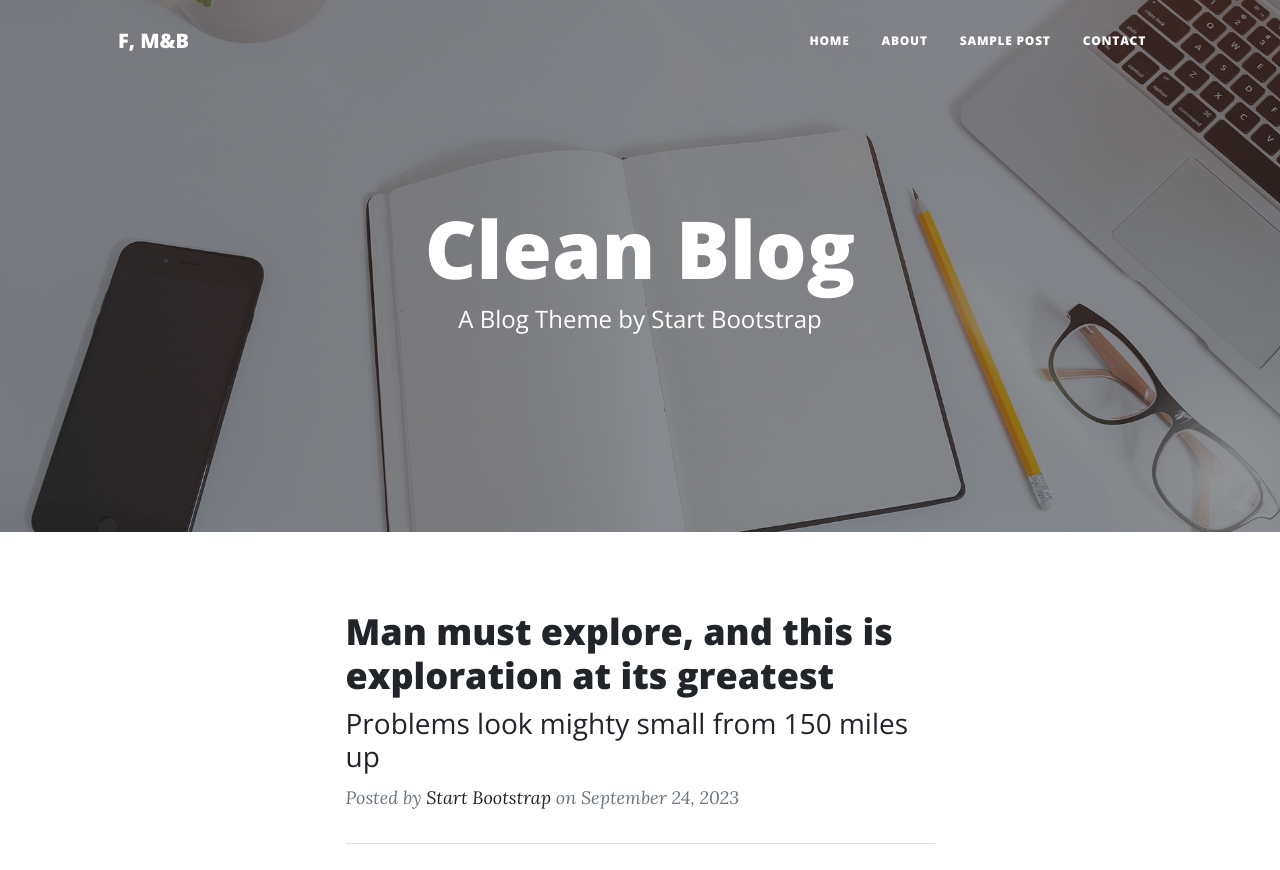
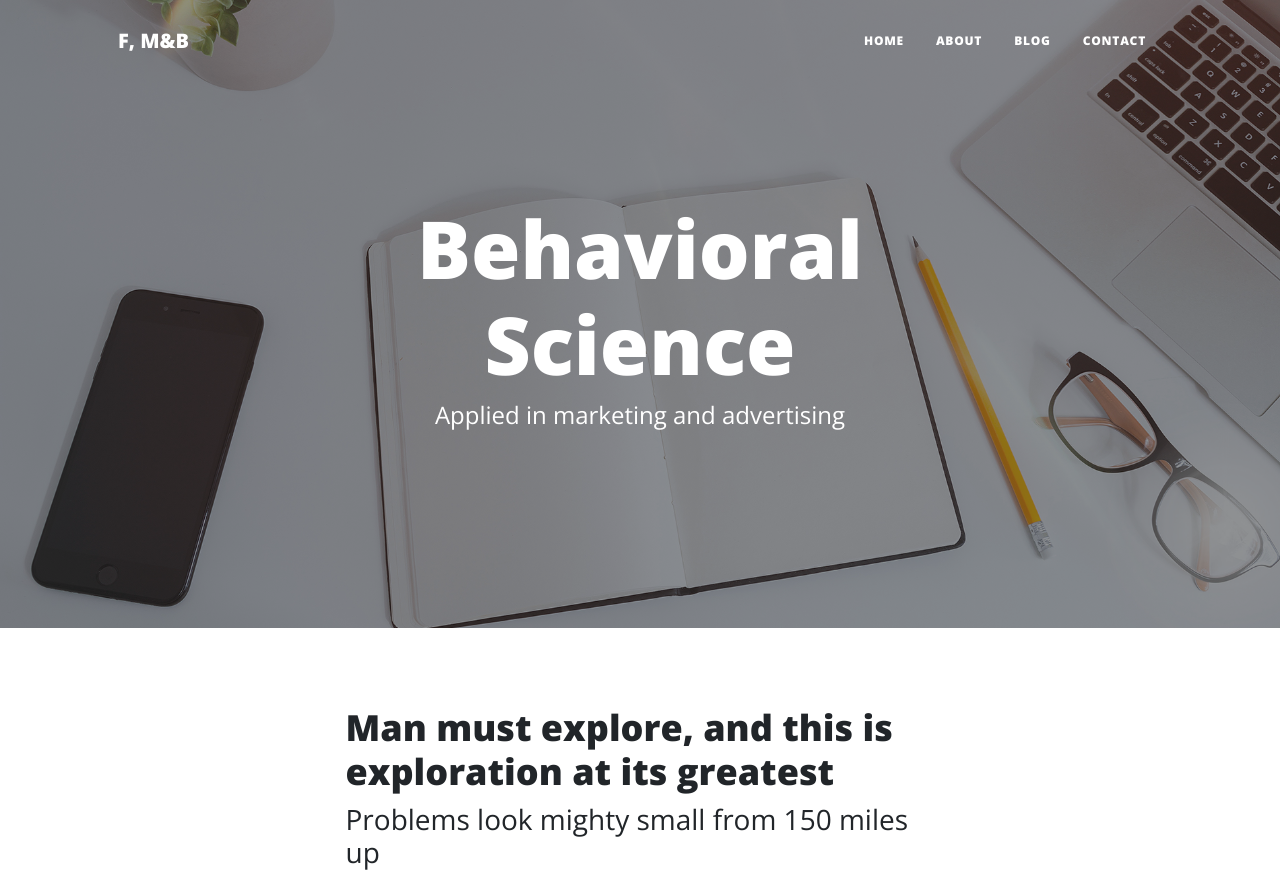
Before and after one commit to V-FOR-VEND3TTA/freud_maslow_beyond, a Django app: page / in a window 1280 px wide. Shown: the top 870 px of the page. Run offline with Django 5.2, Linux system fonts and the light colour scheme; some libraries are stand-ins or nearby versions.

Commit message:
Modified the index page to pick up static assets

```diff
--- a/templates/index.html
+++ b/templates/index.html
@@ -20,7 +20,7 @@
         <!-- Navigation-->
         <nav class="navbar navbar-expand-lg navbar-light" id="mainNav">
             <div class="container px-4 px-lg-5">
-                <a class="navbar-brand" href="index.html">F, M&B</a>
+                <a class="navbar-brand" href="{% url 'index' %}">F, M&B</a>
                 <button class="navbar-toggler" type="button" data-bs-toggle="collapse" data-bs-target="#navbarResponsive" aria-controls="navbarResponsive" aria-expanded="false" aria-label="Toggle navigation">
                     Menu
                     <i class="fas fa-bars"></i>
@@ -29,20 +29,20 @@
                     <ul class="navbar-nav ms-auto py-4 py-lg-0">
                         <li class="nav-item"><a class="nav-link px-lg-3 py-3 py-lg-4" href="{% url 'index' %}">Home</a></li>
                         <li class="nav-item"><a class="nav-link px-lg-3 py-3 py-lg-4" href="{% url 'about' %}">About</a></li>
-                        <li class="nav-item"><a class="nav-link px-lg-3 py-3 py-lg-4" href="post.html">Sample Post</a></li>
+                        <li class="nav-item"><a class="nav-link px-lg-3 py-3 py-lg-4" href="post.html">Blog</a></li>
                         <li class="nav-item"><a class="nav-link px-lg-3 py-3 py-lg-4" href="{% url 'contact' %}">Contact</a></li>
                     </ul>
                 </div>
             </div>
         </nav>
         <!-- Page Header-->
-        <header class="masthead" style="background-image: url('assets/img/home-bg.jpg')">
+        <header class="masthead" style="background-image: url({% static 'assets/img/home-bg.jpg' %})">
             <div class="container position-relative px-4 px-lg-5">
                 <div class="row gx-4 gx-lg-5 justify-content-center">
                     <div class="col-md-10 col-lg-8 col-xl-7">
                         <div class="site-heading">
-                            <h1>Clean Blog</h1>
-                            <span class="subheading">A Blog Theme by Start Bootstrap</span>
+                            <h1>Behavioral Science</h1>
+                            <span class="subheading">Applied in marketing and advertising</span>
                         </div>
                     </div>
                 </div>
@@ -149,6 +149,6 @@
         <!-- Bootstrap core JS-->
         <script src="https://cdn.jsdelivr.net/npm/bootstrap@5.2.3/dist/js/bootstrap.bundle.min.js"></script>
         <!-- Core theme JS-->
-        <script src="js/scripts.js"></script>
+        <script src="{% static 'js/scripts.js' %}"></script>
     </body>
 </html>
```
